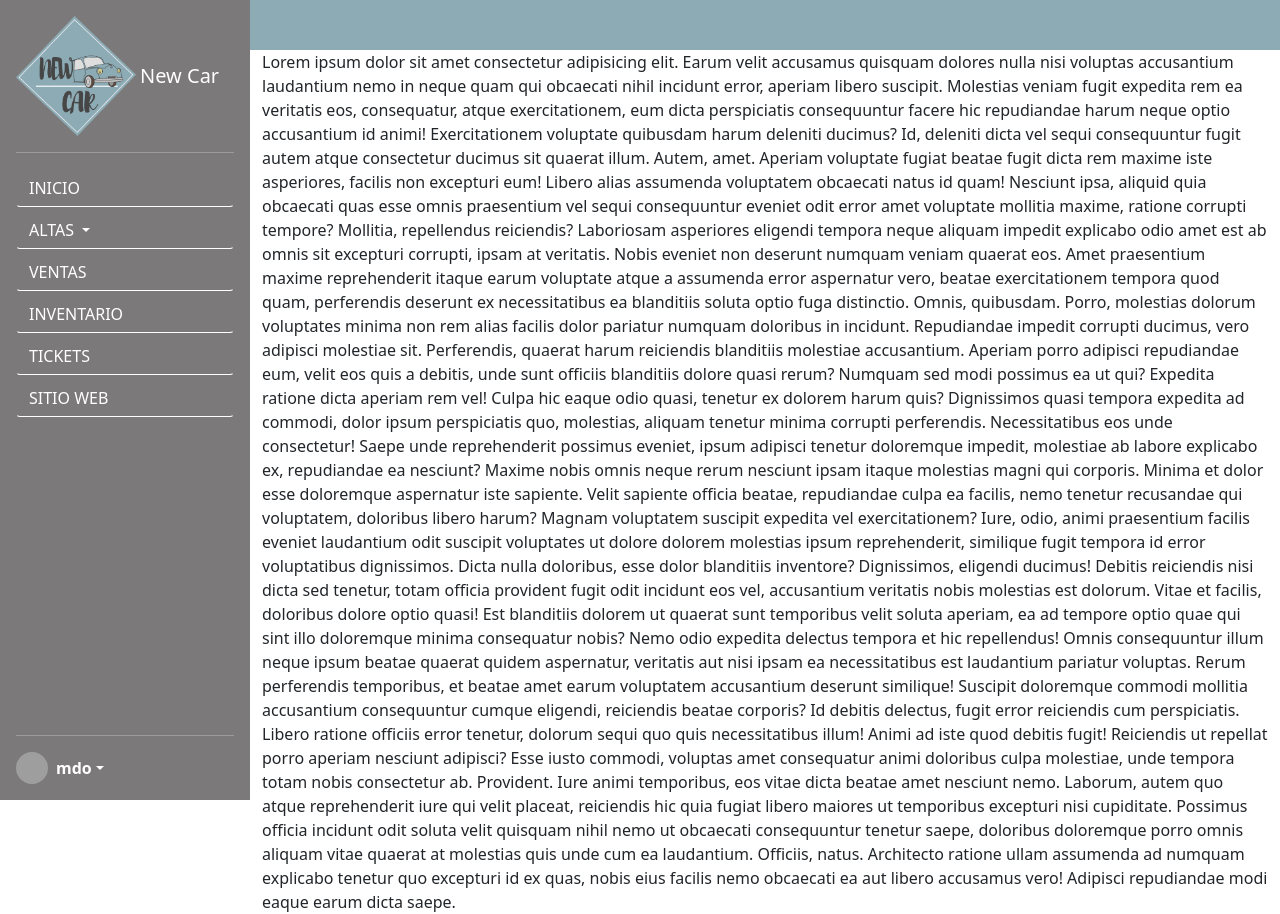
After one commit to Mario-Soto/newcar_sistema, a PHP site: page / in a window 1280 px wide. The commit adds this page. Run offline with PHP 8.4, Linux system fonts and the light colour scheme; grey boxes are pictures that could not be loaded.

Commit message:
Template

```diff
--- /dev/null
+++ b/index.php
@@ -0,0 +1,112 @@
+<!--
+// include 'res/layout/head.html';
+// include 'res/layout/header.html';
+// include 'res/layout/nav.php';
+-->
+
+<!DOCTYPE html>
+<html lang="es" class="h-100">
+
+<head>
+    <meta charset="UTF-8">
+    <meta http-equiv="X-UA-Compatible" content="IE=edge">
+    <meta name="viewport" content="width=device-width, initial-scale=1.0">
+    <link rel="stylesheet" href="res/css/style.css">
+    <title>New Car</title>
+</head>
+
+<body class="h-100">
+    <div class="contenedor h-100">
+        <div id="fondo-nav">
+            <nav id="nav" class="d-flex flex-column flex-shrink-0 p-3 sidebar">
+                <a href="/" class="d-flex align-items-center mb-3 mb-md-0 me-md-auto text-decoration-none">
+                    <img width="120px" src="res/images/new_car-logo.png" alt="Logo de NewCar">
+                    <span class="fs-5 fw-semibold ms-1">New Car</span>
+                </a>
+                <hr>
+                <ul class="list-unstyled flex-column mb-auto">
+                    <li class="mb-1">
+                        <a class="btn rounded collapsed">INICIO</a>
+                    </li>
+                    <li class="mb-1">
+                        <a class="btn dropdown-toggle rounded collapsed" data-bs-toggle="collapse" data-bs-target="#altas" aria-expanded="false">
+                            ALTAS
+                        </a>
+                        <div class="collapse" id="altas">
+                            <ul class="sub-list list-unstyled fw-normal pb-1 small">
+                                <li><a href="#" class="rounded">Autos</a></li>
+                                <li><a href="#" class="rounded mt-1">Marcas</a></li>
+                                <li><a href="#" class="rounded mt-1">Modelos</a></li>
+                                <li><a href="#" class="rounded mt-1">Clientes</a></li>
+                                <li><a href="#" class="rounded mt-1">Usuarios</a></li>
+                            </ul>
+                        </div>
+                    </li>
+                    <li class="mb-1">
+                        <a class="btn rounded collapsed">VENTAS</a>
+                    </li>
+                    <li class="mb-1">
+                        <a class="btn rounded collapsed">INVENTARIO</a>
+                    </li>
+                    <li class="mb-1">
+                        <a class="btn rounded collapsed">TICKETS</a>
+                    </li>
+                    <li class="mb-1">
+                        <a class="btn rounded collapsed">SITIO WEB</a>
+                    </li>
+                </ul>
+                <hr>
+                <div class="dropdown">
+                    <a href="#" class="d-flex align-items-center text-decoration-none dropdown-toggle" id="dropdownUser2" data-bs-toggle="dropdown" aria-expanded="false">
+                        <img src="https://github.com/mdo.png" alt="Imagen usuario" width="32" height="32" class="rounded-circle me-2">
+                        <strong>mdo</strong>
+                    </a>
+                    <ul class="dropdown-menu text-small shadow" aria-labelledby="dropdownUser2">
+                        <li><a class="dropdown-item" href="#">New project...</a></li>
+                        <li><a class="dropdown-item" href="#">Settings</a></li>
+                        <li><a class="dropdown-item" href="#">Profile</a></li>
+                        <li>
+                            <hr class="dropdown-divider">
+                        </li>
+                        <li><a class="dropdown-item" href="#">Sign out</a></li>
+                    </ul>
+                </div>
+            </nav>
+        </div>
+        <div class="main">
+            <div id="tira" class="w-100 bg-c1 fixed-top" style="height: 50px;">
+                <button id="btn-nav" class="d-block d-md-none btn rounded border ms-3 mt-1" type="button">
+                    <i class="fas fa-bars text-white" style="font-size:22px;"></i>
+                </button>
+            </div>
+            <div class="container m-tira">
+                Lorem ipsum dolor sit amet consectetur adipisicing elit. Earum velit accusamus quisquam dolores nulla nisi voluptas accusantium laudantium nemo in neque quam qui obcaecati nihil incidunt error, aperiam libero suscipit.
+                Molestias veniam fugit expedita rem ea veritatis eos, consequatur, atque exercitationem, eum dicta perspiciatis consequuntur facere hic repudiandae harum neque optio accusantium id animi! Exercitationem voluptate quibusdam harum deleniti ducimus?
+                Id, deleniti dicta vel sequi consequuntur fugit autem atque consectetur ducimus sit quaerat illum. Autem, amet. Aperiam voluptate fugiat beatae fugit dicta rem maxime iste asperiores, facilis non excepturi eum!
+                Libero alias assumenda voluptatem obcaecati natus id quam! Nesciunt ipsa, aliquid quia obcaecati quas esse omnis praesentium vel sequi consequuntur eveniet odit error amet voluptate mollitia maxime, ratione corrupti tempore?
+                Mollitia, repellendus reiciendis? Laboriosam asperiores eligendi tempora neque aliquam impedit explicabo odio amet est ab omnis sit excepturi corrupti, ipsam at veritatis. Nobis eveniet non deserunt numquam veniam quaerat eos.
+                Amet praesentium maxime reprehenderit itaque earum voluptate atque a assumenda error aspernatur vero, beatae exercitationem tempora quod quam, perferendis deserunt ex necessitatibus ea blanditiis soluta optio fuga distinctio. Omnis, quibusdam.
+                Porro, molestias dolorum voluptates minima non rem alias facilis dolor pariatur numquam doloribus in incidunt. Repudiandae impedit corrupti ducimus, vero adipisci molestiae sit. Perferendis, quaerat harum reiciendis blanditiis molestiae accusantium.
+                Aperiam porro adipisci repudiandae eum, velit eos quis a debitis, unde sunt officiis blanditiis dolore quasi rerum? Numquam sed modi possimus ea ut qui? Expedita ratione dicta aperiam rem vel!
+                Culpa hic eaque odio quasi, tenetur ex dolorem harum quis? Dignissimos quasi tempora expedita ad commodi, dolor ipsum perspiciatis quo, molestias, aliquam tenetur minima corrupti perferendis. Necessitatibus eos unde consectetur!
+                Saepe unde reprehenderit possimus eveniet, ipsum adipisci tenetur doloremque impedit, molestiae ab labore explicabo ex, repudiandae ea nesciunt? Maxime nobis omnis neque rerum nesciunt ipsam itaque molestias magni qui corporis.
+                Minima et dolor esse doloremque aspernatur iste sapiente. Velit sapiente officia beatae, repudiandae culpa ea facilis, nemo tenetur recusandae qui voluptatem, doloribus libero harum? Magnam voluptatem suscipit expedita vel exercitationem?
+                Iure, odio, animi praesentium facilis eveniet laudantium odit suscipit voluptates ut dolore dolorem molestias ipsum reprehenderit, similique fugit tempora id error voluptatibus dignissimos. Dicta nulla doloribus, esse dolor blanditiis inventore?
+                Dignissimos, eligendi ducimus! Debitis reiciendis nisi dicta sed tenetur, totam officia provident fugit odit incidunt eos vel, accusantium veritatis nobis molestias est dolorum. Vitae et facilis, doloribus dolore optio quasi!
+                Est blanditiis dolorem ut quaerat sunt temporibus velit soluta aperiam, ea ad tempore optio quae qui sint illo doloremque minima consequatur nobis? Nemo odio expedita delectus tempora et hic repellendus!
+                Omnis consequuntur illum neque ipsum beatae quaerat quidem aspernatur, veritatis aut nisi ipsam ea necessitatibus est laudantium pariatur voluptas. Rerum perferendis temporibus, et beatae amet earum voluptatem accusantium deserunt similique!
+                Suscipit doloremque commodi mollitia accusantium consequuntur cumque eligendi, reiciendis beatae corporis? Id debitis delectus, fugit error reiciendis cum perspiciatis. Libero ratione officiis error tenetur, dolorum sequi quo quis necessitatibus illum!
+                Animi ad iste quod debitis fugit! Reiciendis ut repellat porro aperiam nesciunt adipisci? Esse iusto commodi, voluptas amet consequatur animi doloribus culpa molestiae, unde tempora totam nobis consectetur ab. Provident.
+                Iure animi temporibus, eos vitae dicta beatae amet nesciunt nemo. Laborum, autem quo atque reprehenderit iure qui velit placeat, reiciendis hic quia fugiat libero maiores ut temporibus excepturi nisi cupiditate.
+                Possimus officia incidunt odit soluta velit quisquam nihil nemo ut obcaecati consequuntur tenetur saepe, doloribus doloremque porro omnis aliquam vitae quaerat at molestias quis unde cum ea laudantium. Officiis, natus.
+                Architecto ratione ullam assumenda ad numquam explicabo tenetur quo excepturi id ex quas, nobis eius facilis nemo obcaecati ea aut libero accusamus vero! Adipisci repudiandae modi eaque earum dicta saepe.
+            </div>
+        </div>
+
+    </div>
+</body>
+<script src="res/js/jquery-3.6.0.js"></script>
+<script src="res/js/bootstrap.bundle.js"></script>
+<script src="res/js/script.js"></script>
+
+</html>
--- a/res/css/style.css
+++ b/res/css/style.css
@@ -1,21 +1,5 @@
 @import url(all.css);
 @import url(bootstrap.css);
-
-@font-face {
-    font-family: "Birthstone";
-    src: url("../webfonts/Birthstone-Regular.ttf");
-}
-
-@font-face {
-    font-family: "Ephesis", cursive;
-    src: url("../webfonts/Ephesis-Regular.ttf");
-}
-
-nav{
-	padding: 10px;
-    background-color: #bfd1d7;
-    background-color: #ffeec4;
-}
 
 a{
     color: inherit;
@@ -215,3 +101,99 @@ footer{
 	background-color: rgba(110, 119, 162, 0.85);
 	border-color: #465185;
 }
+
+/*         */
+/* SISTEMA */
+/*         */
+.bg-c1{
+	background-color: #8dabb5;
+}
+.contenedor{
+	width: 100%;
+}
+.sidebar{
+	width: 250px;
+	background-color: #7B7979;
+	position: fixed;
+	top: 0;
+	left: 0;
+	height: 100vh;
+	transition: all 0.3s;
+	color: white;
+	margin-left: -250px;
+}
+.title{
+	font-size: 1.5em;
+	color: white;
+}
+.sidebar.m-active{
+	margin-left: 0px;
+}
+
+.bg-g2{
+	background-color: #7B7979;
+}
+nav ul li a.btn{
+	width: 100%;
+	color: white;
+	text-align: left;
+	border-bottom: 1px solid white;
+}
+nav ul li a.btn:hover{
+	background-color: #AEA9A9;
+	color: black;
+}
+.sub-list{
+	margin-left: 50px;
+}
+.sub-list a:hover{
+	border-bottom: 0.5px solid white;
+}
+.main{
+	margin-left: 0px;
+	transition: all 0.3s;
+}
+
+.m-active{
+	margin-left: 250px;
+}
+
+.m-tira{
+	margin-top: 50px;
+}
+
+#tira{
+	margin-left: 0;
+	transition: all 0.3s;
+}
+
+@media (max-width: 768px) {
+	#tira.m-active{
+		margin-left: 250px;
+	}
+	.sidebar.m-active{
+		margin-left: 0px;
+		z-index: 999;
+	}
+	.fondo-nav{
+		position: fixed;
+		top: 0;
+		left: 0;
+		right: 0;
+		bottom: 0;
+		z-index: 998;
+		background-color: rgba(0,0,0,0.5);
+	}
+}
+
+@media (min-width: 768px) {
+	.main{
+		margin-left: 250px;
+	}
+	.sidebar{
+		margin-left: 0px;
+	}
+	#tira{
+		margin-left: 250px;
+	}
+}
--- /dev/null
+++ b/res/layout/header.html
@@ -0,0 +1 @@
+<div class="w-100 " style="height: 50px; color: #474646;"></div>
```
Also changed, not shown: other parts of res/css/style.css (+0 -98 lines), res/db/conexion.php (+8 -5 lines), res/js/script.js (+9 -89 lines), res/layout/head.html (added, +10 -0 lines), res/layout/nav.php (added, +13 -0 lines), res/images/new_car-logo.png (added), res/webfonts/Birthstone-Regular.ttf (deleted), res/webfonts/Ephesis-Regular.ttf (deleted).
